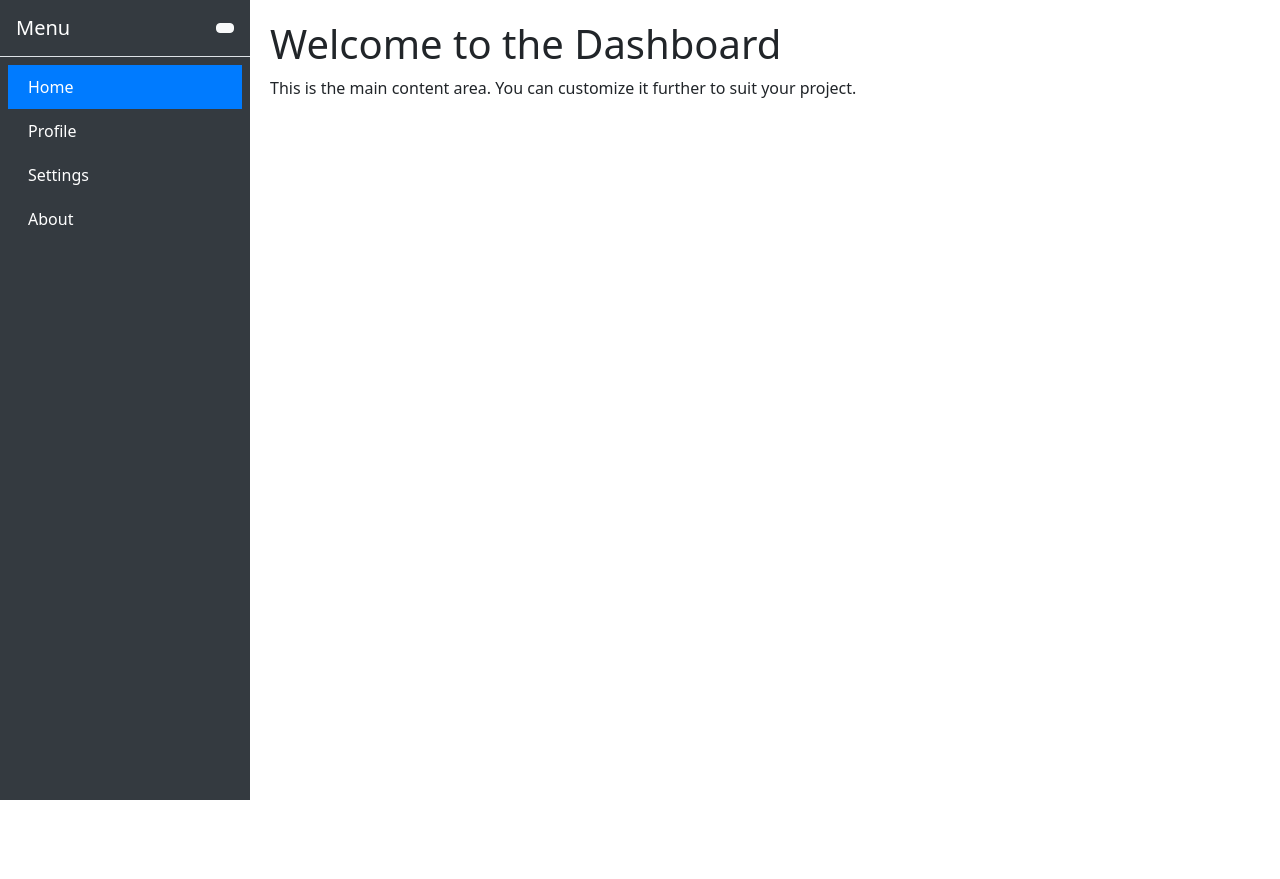
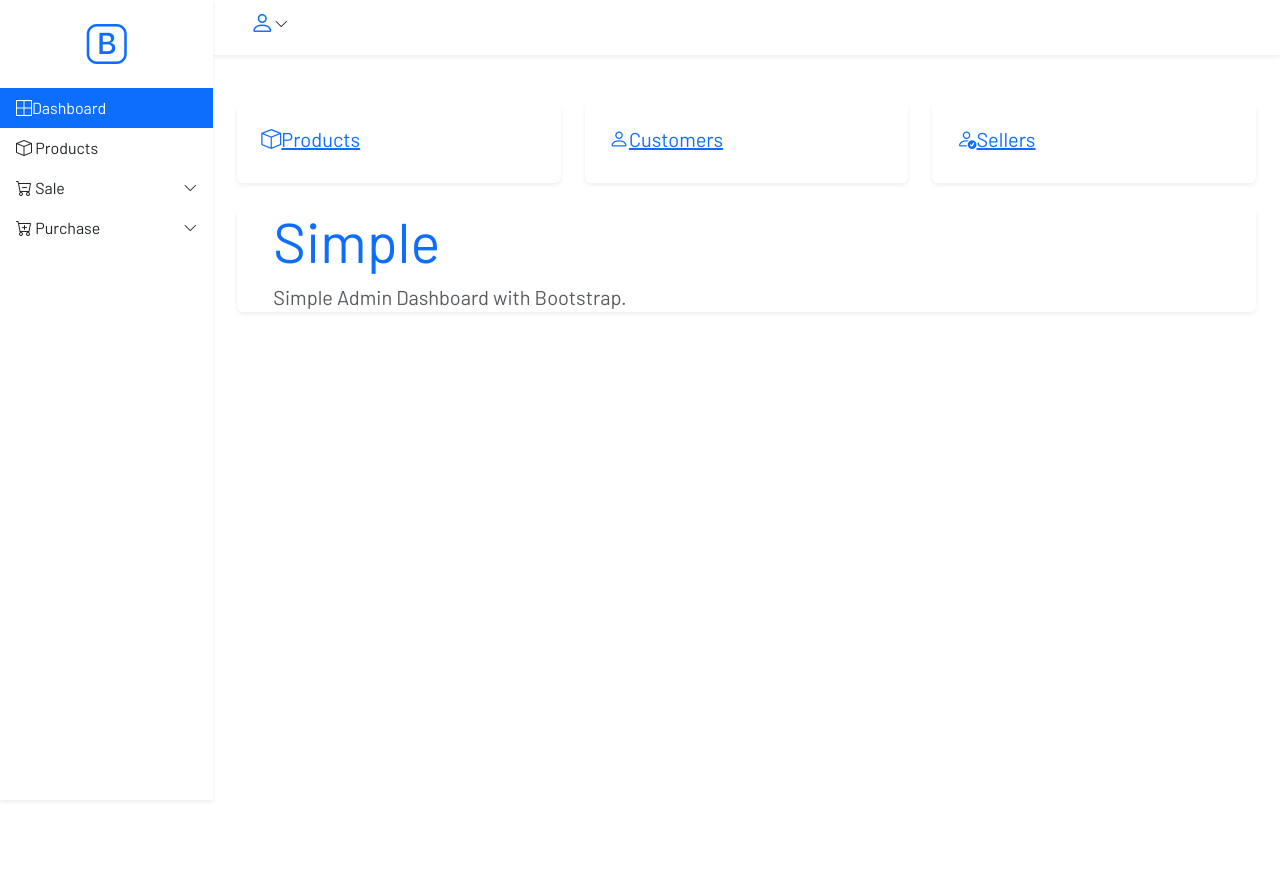
Before and after one commit to infas786/clothing_001, a PHP site: page / in a window 1280 px wide. Before the commit the page ends 800 px from the top, so only its background shows below. Run offline with PHP 8.4, Linux system fonts and the light colour scheme; some libraries are stand-ins or nearby versions.

Commit message:
Dash board has been changed

```diff
--- a/database.sql
+++ b/database.sql
@@ -1,5 +1,4 @@
--- Create the database
-CREATE DATABASE clothing_001;
+
 
 -- Use the database
 USE clothing_001;
--- a/index.php
+++ b/index.php
@@ -4,105 +4,145 @@
 <head>
     <meta charset="UTF-8">
     <meta name="viewport" content="width=device-width, initial-scale=1.0">
-    <title>Fancy Sidebar Template</title>
-    <!-- Bootstrap CSS -->
-    <link href="https://cdn.jsdelivr.net/npm/bootstrap@5.3.2/dist/css/bootstrap.min.css" rel="stylesheet">
-    <style>
-        body {
-            display: flex;
-            min-height: 100vh;
-        }
-
-        .sidebar {
-            width: 250px;
-            background-color: #343a40;
-            color: white;
-            transition: all 0.3s ease;
-        }
-
-        .sidebar a {
-            color: white;
-            text-decoration: none;
-            padding: 10px 20px;
-            display: block;
-            transition: background-color 0.3s;
-        }
-
-        .sidebar a:hover {
-            background-color: #495057;
-        }
-
-        .sidebar .nav-item .active {
-            background-color: #007bff;
-        }
-
-        .content {
-            flex-grow: 1;
-            padding: 20px;
-        }
-
-        .sidebar.collapsed {
-            width: 80px;
-        }
-
-        .sidebar.collapsed a span {
-            display: none;
-        }
-    </style>
+    <title>Clothing</title>
+    <script src="https://code.jquery.com/jquery-3.6.0.min.js"></script>
+    <link href="https://cdn.jsdelivr.net/npm/bootstrap@5.3.3/dist/css/bootstrap.min.css" rel="stylesheet">
+    <link href="https://cdn.jsdelivr.net/npm/bootstrap-icons/font/bootstrap-icons.css" rel="stylesheet">
+    <link rel="stylesheet" href="style.css">
 </head>
 
 <body>
-    <!-- Sidebar -->
-    <div class="sidebar" id="sidebar">
-        <div class="d-flex justify-content-between align-items-center p-3 border-bottom">
-            <h5 class="mb-0">Menu</h5>
-            <button class="btn btn-sm btn-light" id="toggleSidebar">
-                <i class="bi bi-list"></i>
+    <!-- overlay -->
+    <div id="sidebar-overlay" class="overlay w-100 vh-100 position-fixed d-none"></div>
+
+    <!-- sidebar -->
+    <div class="col-md-3 col-lg-2 px-0 position-fixed h-100 bg-white shadow-sm sidebar" id="sidebar">
+        <h1 class="bi bi-bootstrap text-primary d-flex my-4 justify-content-center"></h1>
+        <div class="list-group rounded-0">
+            <a href="#" class="list-group-item list-group-item-action active border-0 d-flex align-items-center">
+                <span class="bi bi-border-all"></span>
+                <span class="ml-2">Dashboard</span>
+            </a>
+            <a href="#" class="list-group-item list-group-item-action border-0 align-items-center">
+                <span class="bi bi-box"></span>
+                <span class="ml-2">Products</span>
+            </a>
+
+            <button class="list-group-item list-group-item-action border-0 d-flex justify-content-between align-items-center" data-toggle="collapse" data-target="#sale-collapse">
+                <div>
+                    <span class="bi bi-cart-dash"></span>
+                    <span class="ml-2">Sale</span>
+                </div>
+                <span class="bi bi-chevron-down small"></span>
             </button>
+            <div class="collapse" id="sale-collapse" data-parent="#sidebar">
+                <div class="list-group">
+                    <a href="#" class="list-group-item list-group-item-action border-0 pl-5">Customers</a>
+                    <a href="#" class="list-group-item list-group-item-action border-0 pl-5">Sales</a>
+                </div>
+            </div>
+
+            <button class="list-group-item list-group-item-action border-0 d-flex justify-content-between align-items-center" data-toggle="collapse" data-target="#purchase-collapse">
+                <div>
+                    <span class="bi bi-cart-plus"></span>
+                    <span class="ml-2">Purchase</span>
+                </div>
+                <span class="bi bi-chevron-down small"></span>
+            </button>
+            <div class="collapse" id="purchase-collapse" data-parent="#sidebar">
+                <div class="list-group">
+                    <a href="#" class="list-group-item list-group-item-action border-0 pl-5">Sellers</a>
+                    <a href="#" class="list-group-item list-group-item-action border-0 pl-5">Purchases</a>
+                </div>
+            </div>
         </div>
-        <ul class="nav flex-column p-2">
-            <li class="nav-item">
-                <a href="#" class="nav-link active">
-                    <i class="bi bi-house"></i>
-                    <span>Home</span>
-                </a>
-            </li>
-            <li class="nav-item">
-                <a href="#" class="nav-link">
-                    <i class="bi bi-person"></i>
-                    <span>Profile</span>
-                </a>
-            </li>
-            <li class="nav-item">
-                <a href="#" class="nav-link">
-                    <i class="bi bi-gear"></i>
-                    <span>Settings</span>
-                </a>
-            </li>
-            <li class="nav-item">
-                <a href="#" class="nav-link">
-                    <i class="bi bi-info-circle"></i>
-                    <span>About</span>
-                </a>
-            </li>
-        </ul>
     </div>
 
-    <!-- Main Content -->
-    <div class="content">
-        <h1>Welcome to the Dashboard</h1>
-        <p>This is the main content area. You can customize it further to suit your project.</p>
+    <div class="col-md-9 col-lg-10 ml-md-auto px-0 ms-md-auto">
+        <!-- top nav -->
+        <nav class="w-100 d-flex px-4 py-2 mb-4 shadow-sm">
+            <!-- close sidebar -->
+            <button class="btn py-0 d-lg-none" id="open-sidebar">
+                <span class="bi bi-list text-primary h3"></span>
+            </button>
+            <div class="dropdown ml-auto">
+                <button class="btn py-0 d-flex align-items-center" id="logout-dropdown" data-toggle="dropdown" aria-expanded="false">
+                    <span class="bi bi-person text-primary h4"></span>
+                    <span class="bi bi-chevron-down ml-1 mb-2 small"></span>
+                </button>
+                <div class="dropdown-menu dropdown-menu-right border-0 shadow-sm" aria-labelledby="logout-dropdown">
+                    <a class="dropdown-item" href="#">Logout</a>
+                    <a class="dropdown-item" href="#">Settings</a>
+                </div>
+            </div>
+        </nav>
+
+        <!-- main content -->
+        <main class="p-4 min-vh-100">
+            <section class="row">
+                <div class="col-md-6 col-lg-4">
+                    <!-- card -->
+                    <article class="p-4 rounded shadow-sm border-left
+       mb-4">
+                        <a href="#" class="d-flex align-items-center">
+                            <span class="bi bi-box h5"></span>
+                            <h5 class="ml-2">Products</h5>
+                        </a>
+                    </article>
+                </div>
+                <div class="col-md-6 col-lg-4">
+                    <article class="p-4 rounded shadow-sm border-left mb-4">
+                        <a href="#" class="d-flex align-items-center">
+                            <span class="bi bi-person h5"></span>
+                            <h5 class="ml-2">Customers</h5>
+                        </a>
+                    </article>
+                </div>
+                <div class="col-md-6 col-lg-4">
+                    <article class="p-4 rounded shadow-sm border-left mb-4">
+                        <a href="#" class="d-flex align-items-center">
+                            <span class="bi bi-person-check h5"></span>
+                            <h5 class="ml-2">Sellers</h5>
+                        </a>
+                    </article>
+                </div>
+            </section>
+
+            <div class="jumbotron jumbotron-fluid rounded bg-white border-0 shadow-sm border-left px-4">
+                <div class="container">
+                    <h1 class="display-4 mb-2 text-primary">Simple</h1>
+                    <p class="lead text-muted">Simple Admin Dashboard with Bootstrap.</p>
+                </div>
+            </div>
+        </main>
     </div>
+    <script src="https://cdn.jsdelivr.net/npm/@popperjs/core@2.11.6/dist/umd/popper.min.js"></script>
+    <script src="https://cdn.jsdelivr.net/npm/bootstrap@5.3.3/dist/js/bootstrap.min.js"></script>
 
-    <!-- Bootstrap JS and Icons -->
-    <script src="https://cdn.jsdelivr.net/npm/bootstrap@5.3.2/dist/js/bootstrap.bundle.min.js"></script>
-    <script src="https://cdn.jsdelivr.net/npm/bootstrap-icons/font/bootstrap-icons.js"></script>
     <script>
-        // Toggle Sidebar
-        const sidebar = document.getElementById('sidebar');
-        const toggleButton = document.getElementById('toggleSidebar');
-        toggleButton.addEventListener('click', () => {
-            sidebar.classList.toggle('collapsed');
+        $(document).ready(() => {
+
+            $('#open-sidebar').click(() => {
+
+                // add class active on #sidebar
+                $('#sidebar').addClass('active');
+
+                // show sidebar overlay
+                $('#sidebar-overlay').removeClass('d-none');
+
+            });
+
+
+            $('#sidebar-overlay').click(function() {
+
+                // add class active on #sidebar
+                $('#sidebar').removeClass('active');
+
+                // show sidebar overlay
+                $(this).addClass('d-none');
+
+            });
+
         });
     </script>
 </body>
--- /dev/null
+++ b/style.css
@@ -0,0 +1,41 @@
+@import url('https://fonts.googleapis.com/css2?family=Barlow&display=swap');
+
+body{
+  font-family: 'Barlow', sans-serif;
+}
+
+a:hover{
+  text-decoration: none;
+}
+
+.border-left{
+  border-left: 2px solid var(--primary) !important;
+}
+
+
+.sidebar{
+  top: 0;
+  left : 0;
+  z-index : 100;
+  overflow-y: auto;
+}
+
+.overlay{
+  background-color: rgb(0 0 0 / 45%);
+  z-index: 99;
+}
+
+/* sidebar for small screens */
+@media screen and (max-width: 767px){
+
+  .sidebar{
+    max-width: 18rem;
+    transform : translateX(-100%);
+    transition : transform 0.4s ease-out;
+  }
+
+  .sidebar.active{
+    transform : translateX(0);
+  }
+
+}
```
